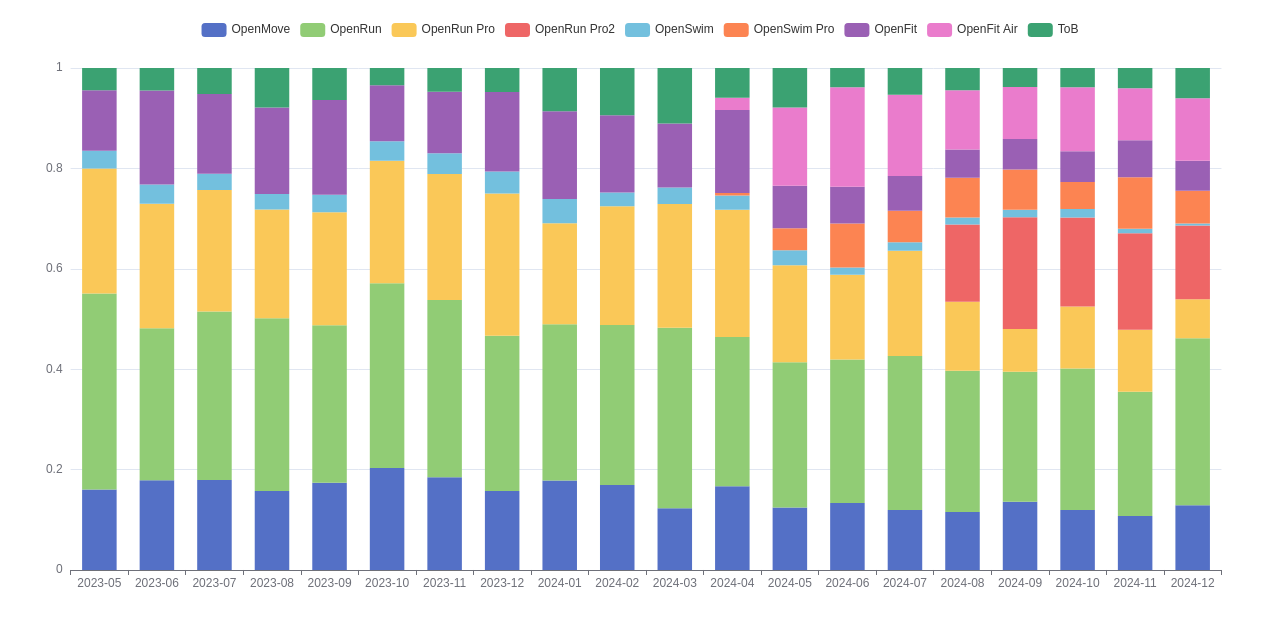
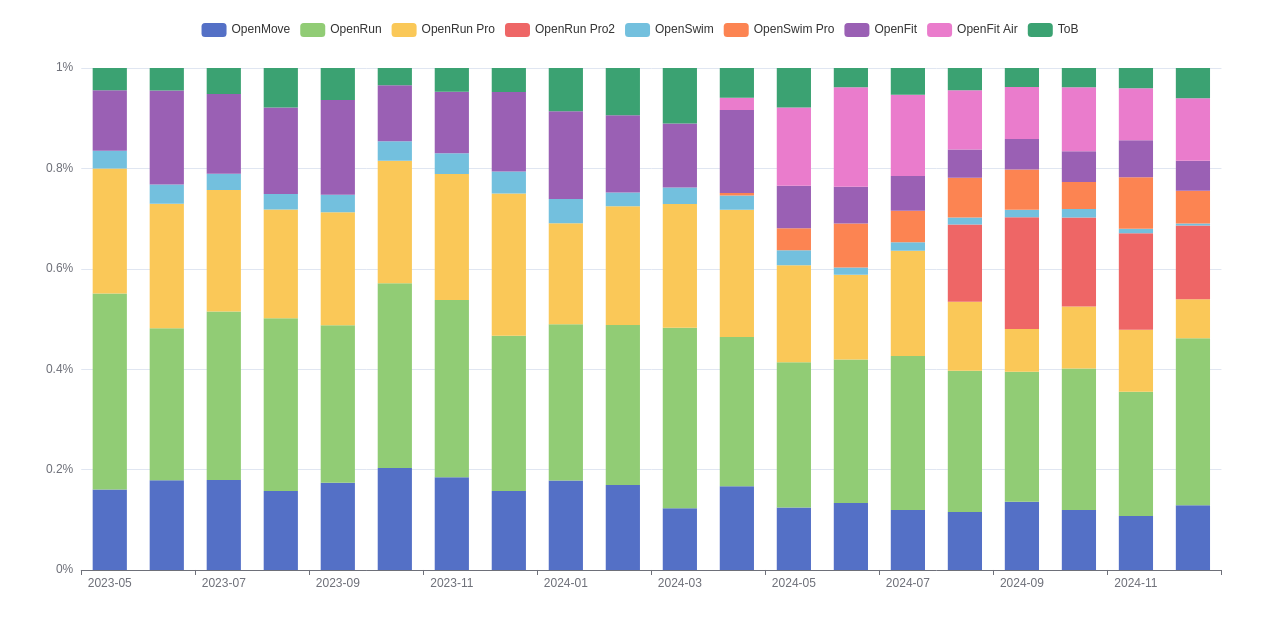
Before and after one commit to CleanTian20/echarts-demo, a plain HTML site: page products.html in a window 1280 px wide. Drawn offline with Linux system fonts and the light colour scheme.

Commit message:
Update products.html

```diff
--- a/products.html
+++ b/products.html
@@ -83,7 +83,7 @@
       yAxis: {
         type: 'value',
         axisLabel: {
-          formatter: '{value}'
+          formatter: '{value}%'
         },
         max: 1
       },
```
